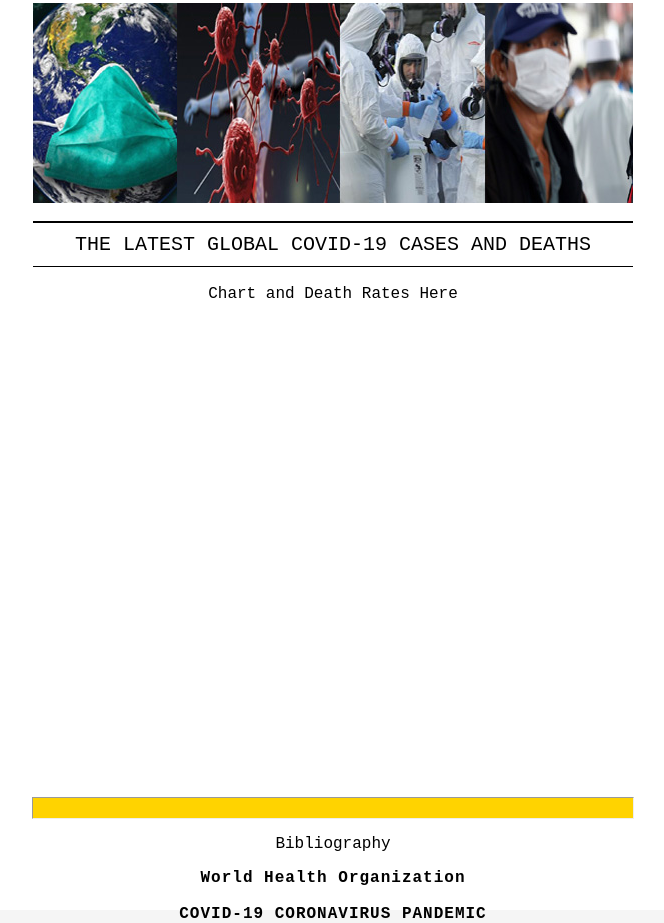
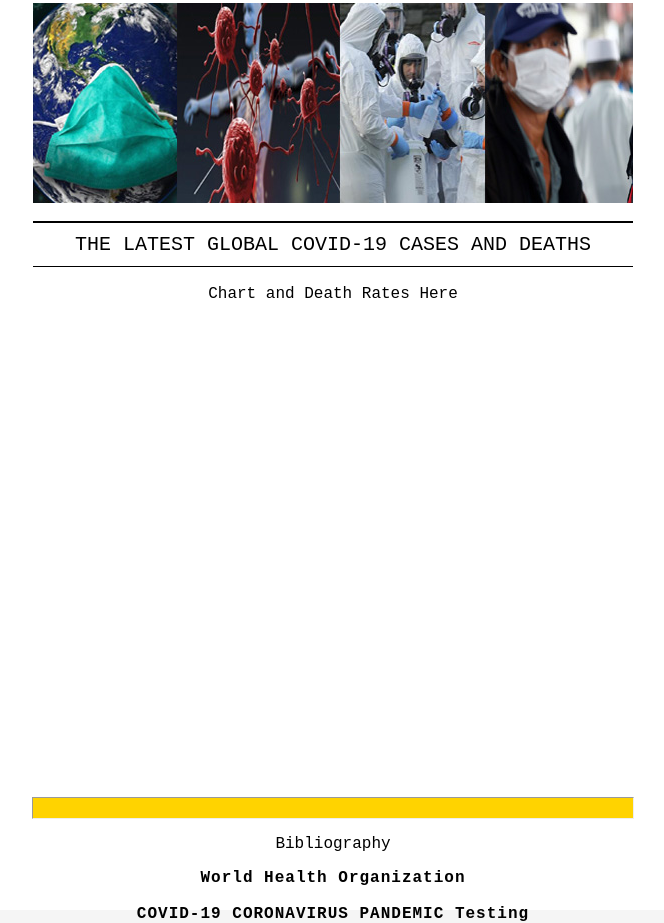
Before and after one commit to EzzatMehrdad/COVId19, a plain HTML site: page index.html in a window 1280 px wide. Shown: the part 302-1225 px from the top of the page, without its empty margins (307-971 px from the left). Drawn offline with Linux system fonts and the light colour scheme.

Commit message:
Update index.html

```diff
--- a/index.html
+++ b/index.html
@@ -51,7 +51,7 @@
 
 
         <a href="https://www.worldometers.info/coronavirus/"> COVID-19 CORONAVIRUS PANDEMIC </a>
-
+            <a href="https://ourworldindata.org/coronavirus-testing"> Testing </a>
                  </footer>
 
      </div>
```
